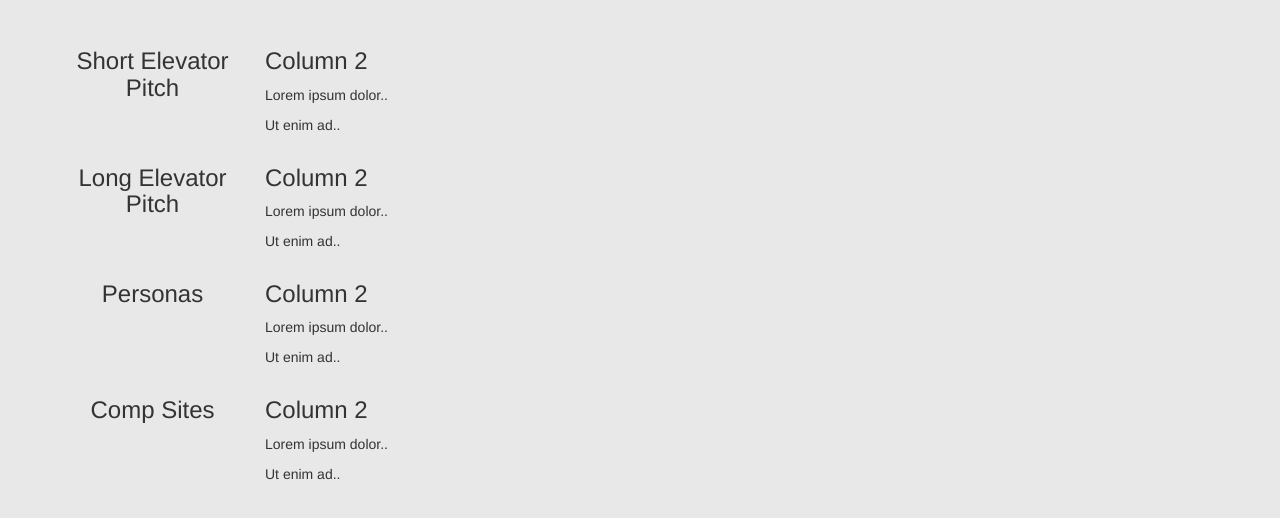
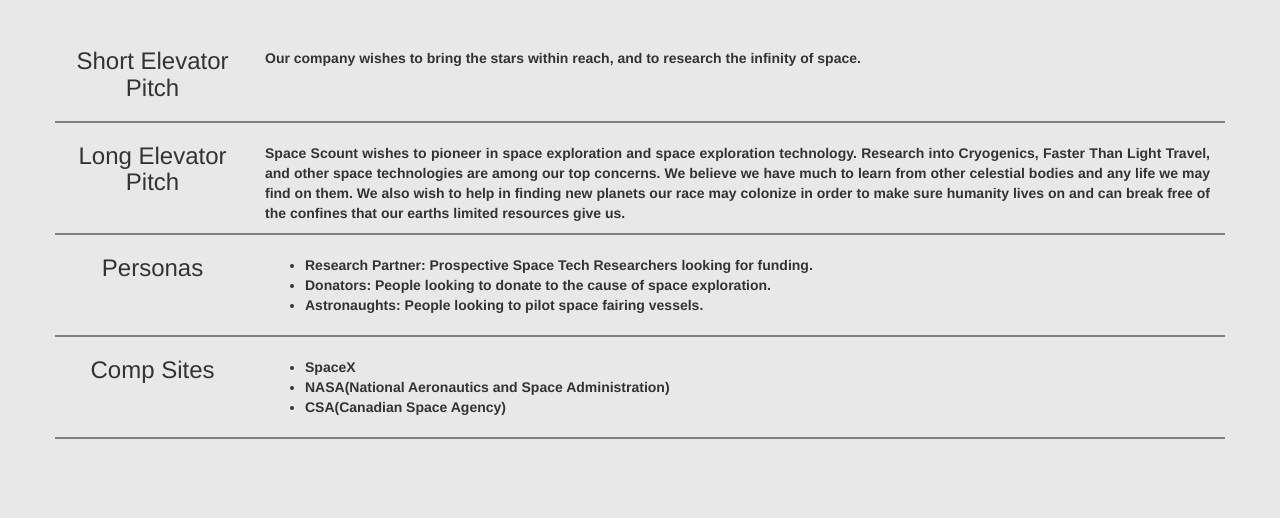
Before and after one commit to Galactimo/MI-349-FS17-741-html-design-process-2vEM6_, a plain HTML site: page index.html in a window 1280 px wide. Shown: the part 242-760 px from the top of the page. Drawn offline with nearby package versions, Linux system fonts and the light colour scheme.

Commit message:
Finished Website Content

```diff
--- a/index.html
+++ b/index.html
@@ -17,6 +17,13 @@
    .HeaderText {
      color: white;
    }
+   .listformat{
+     font-weight: bold;
+   }
+   .row{
+     border-bottom: 2px solid grey;
+     padding-bottom:10px;
+   }
   </style>
   </head>
   <body>
@@ -32,10 +39,9 @@
         <div class="col-sm-2">
           <h3 class="text-center">Short Elevator Pitch</h3>
         </div>
-        <div class="col-sm-10">
-          <h3>Column 2</h3>
-          <p>Lorem ipsum dolor..</p>
-          <p>Ut enim ad..</p>
+        <br>
+        <div class="col-sm-10 text-justify">
+          <strong>Our company wishes to bring the stars within reach, and to research the infinity of space.</strong>
         </div>
       </div>
 
@@ -47,10 +53,12 @@
         <div class="col-sm-2">
           <h3 class="text-center">Long Elevator Pitch</h3>
         </div>
-        <div class="col-sm-10">
-          <h3>Column 2</h3>
-          <p>Lorem ipsum dolor..</p>
-          <p>Ut enim ad..</p>
+        <br>
+        <div class="col-sm-10 text-justify">
+          <strong>Space Scount wishes to pioneer in space exploration and space exploration technology. Research into Cryogenics, Faster Than Light Travel,
+            and other space technologies are among our top concerns. We believe we have much to learn from other celestial bodies and any life we may find on them.
+            We also wish to help in finding new planets our race may colonize in order to make sure humanity lives on and can break free of the confines that our
+            earths limited resources give us.</strong>
         </div>
       </div>
 
@@ -62,10 +70,13 @@
         <div class="col-sm-2">
           <h3 class="text-center">Personas</h3>
         </div>
+        <br>
         <div class="col-sm-10">
-          <h3>Column 2</h3>
-          <p>Lorem ipsum dolor..</p>
-          <p>Ut enim ad..</p>
+          <ul class="listformat">
+            <li>Research Partner: Prospective Space Tech Researchers looking for funding.</li>
+            <li>Donators: People looking to donate to the cause of space exploration.</li>
+            <li>Astronaughts: People looking to pilot space fairing vessels.</li>
+          </ul>
         </div>
       </div>
 
@@ -77,10 +88,13 @@
         <div class="col-sm-2">
           <h3 class="text-center">Comp Sites</h3>
         </div>
+        <br>
         <div class="col-sm-10">
-          <h3>Column 2</h3>
-          <p>Lorem ipsum dolor..</p>
-          <p>Ut enim ad..</p>
+          <ul class="listformat">
+            <li>SpaceX</li>
+            <li>NASA(National Aeronautics and Space Administration)</li>
+            <li>CSA(Canadian Space Agency)</li>
+          </ul>
         </div>
       </div>
 
```
